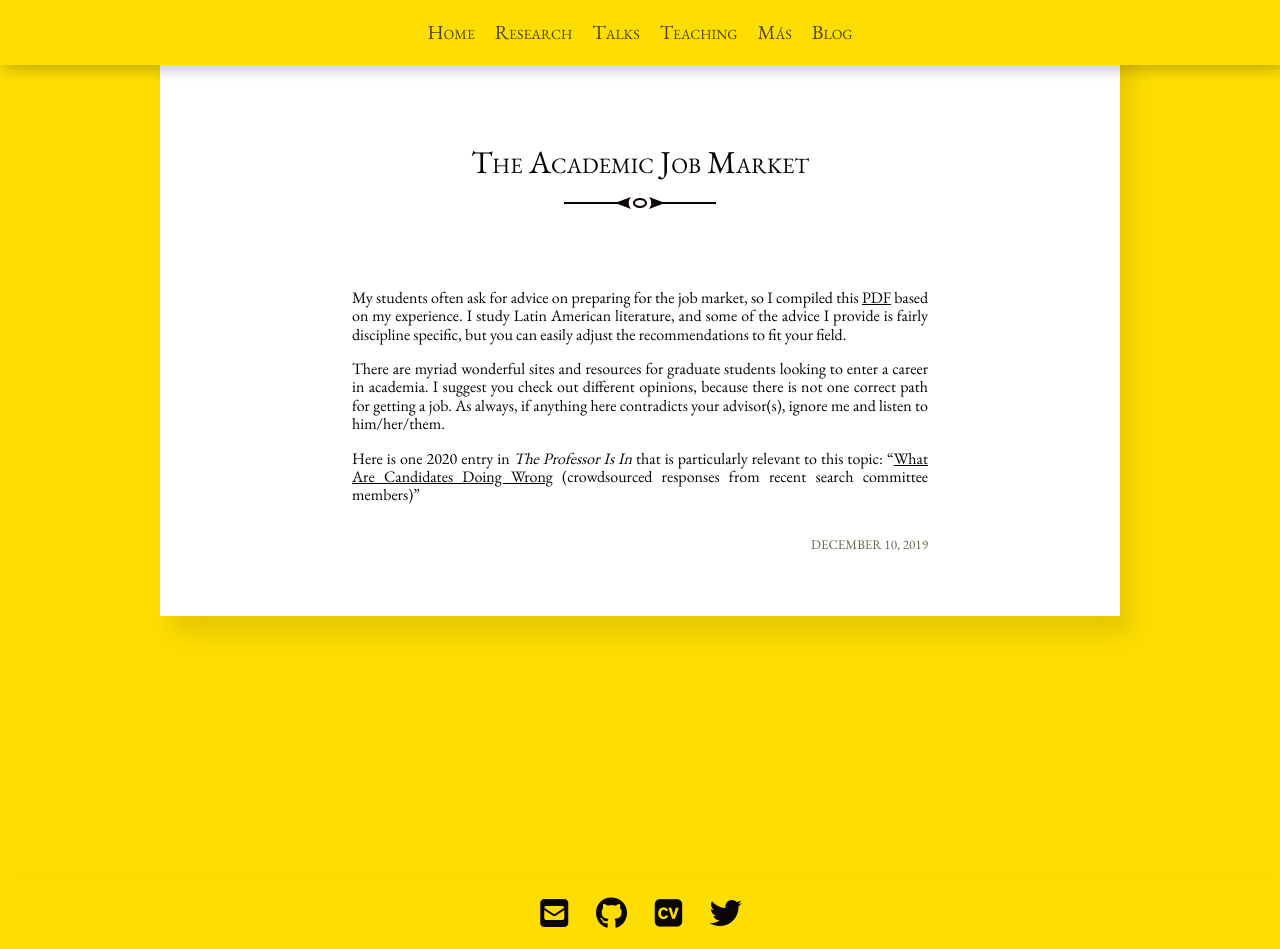
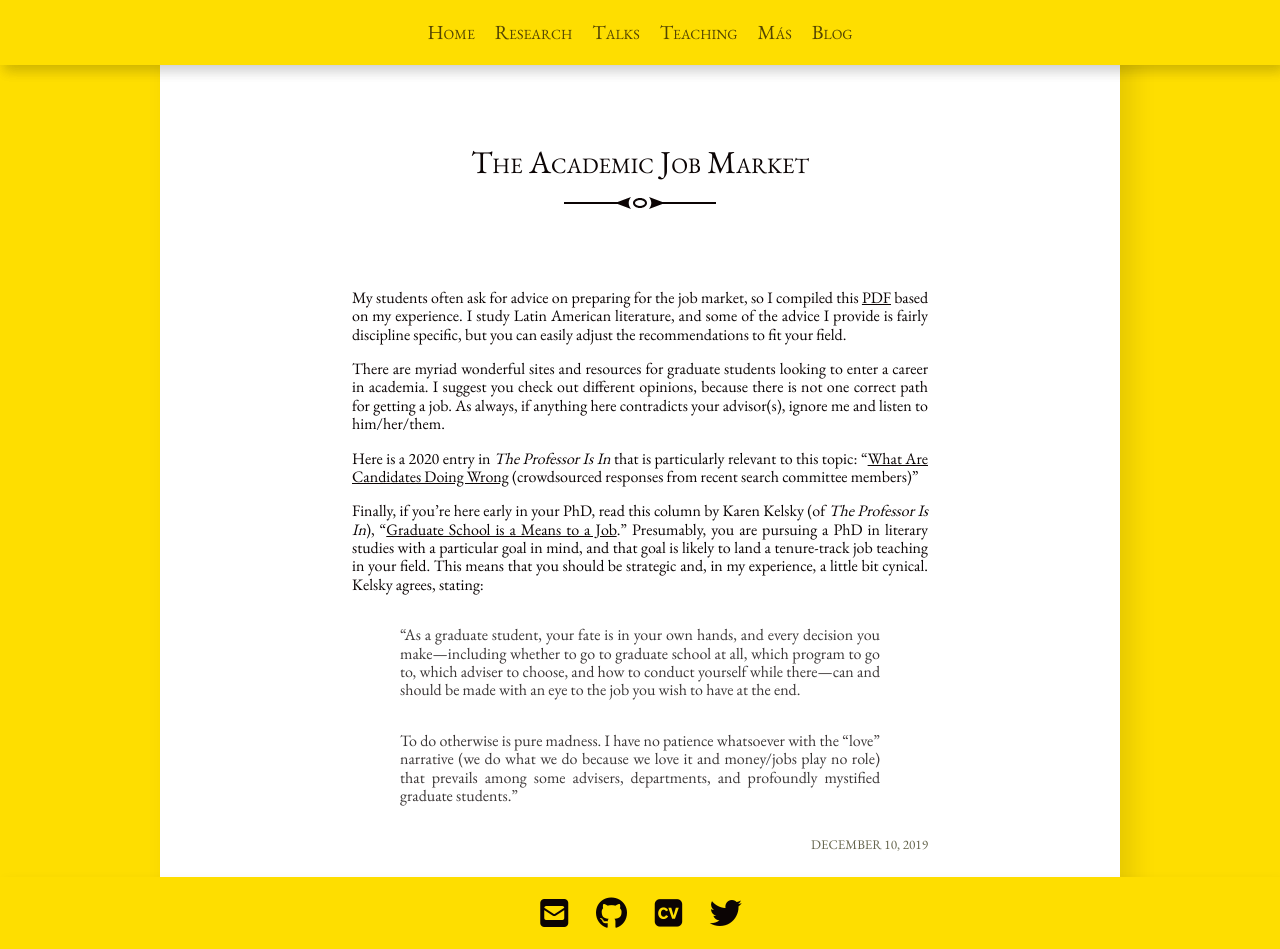
Before and after one commit to dajmcdon/tamara-site, a Jekyll site: the page built from _posts/2019-12-10-job-market-advice.md, in a window 1280 px wide and 949 px high. Built offline with Jekyll 4.4.1, drawn with Linux system fonts in a browser that asks for light colours; nearby versions of some CDN libraries; some web fonts are replaced.

Commit message:
prof is in quote

```diff
--- a/_posts/2019-12-10-job-market-advice.md
+++ b/_posts/2019-12-10-job-market-advice.md
@@ -9,4 +9,9 @@ My students often ask for advice on preparing for the job market, so I compiled
 
 There are myriad wonderful sites and resources for graduate students looking to enter a career in academia. I suggest you check out different opinions, because there is not one correct path for getting a job. As always, if anything here contradicts your advisor(s), ignore me and listen to him/her/them.
 
-Here is one 2020 entry in _The Professor Is In_ that is particularly relevant to this topic: "[What Are Candidates Doing Wrong](https://theprofessorisin.com/2020/01/27/dispatches-from-the-front-what-candidates-are-doing-wrong-part-i-of-iii-do-your-homework-please-please/) (crowdsourced responses from recent search committee members)"
+Here is a 2020 entry in _The Professor Is In_ that is particularly relevant to this topic: "[What Are Candidates Doing Wrong](https://theprofessorisin.com/2020/01/27/dispatches-from-the-front-what-candidates-are-doing-wrong-part-i-of-iii-do-your-homework-please-please/) (crowdsourced responses from recent search committee members)"
+
+Finally, if you're here early in your PhD, read this column by Karen Kelsky (of _The Professor Is In_), "[Graduate School is a Means to a Job](https://www.chronicle.com/article/graduate-school-is-a-means-to-a-job/?cid=gen_sign_in)." Presumably, you are pursuing a PhD in literary studies with a particular goal in mind, and that goal is likely to land a tenure-track job teaching in your field. This means that you should be strategic and, in my experience, a little bit cynical. Kelsky agrees, stating:
+> "As a graduate student, your fate is in your own hands, and every decision you make—including whether to go to graduate school at all, which program to go to, which adviser to choose, and how to conduct yourself while there—can and should be made with an eye to the job you wish to have at the end.
+
+> To do otherwise is pure madness. I have no patience whatsoever with the “love” narrative (we do what we do because we love it and money/jobs play no role) that prevails among some advisers, departments, and profoundly mystified graduate students."
```
